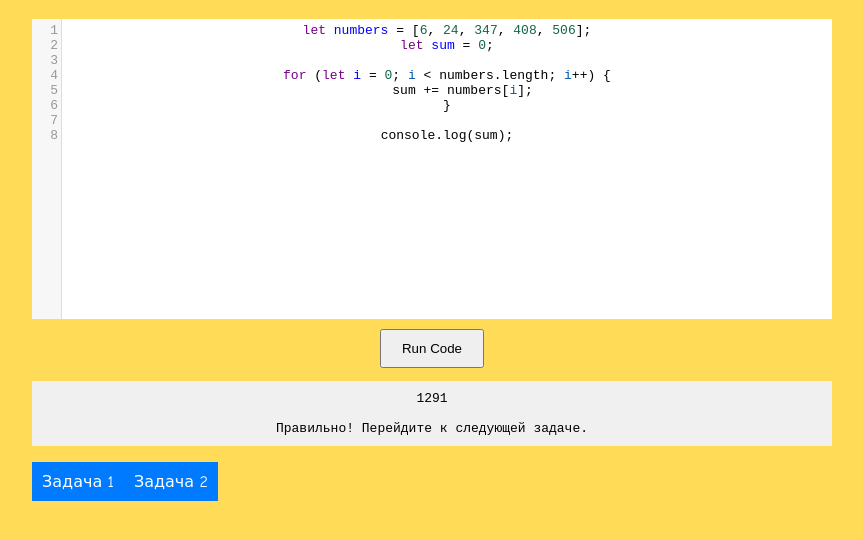
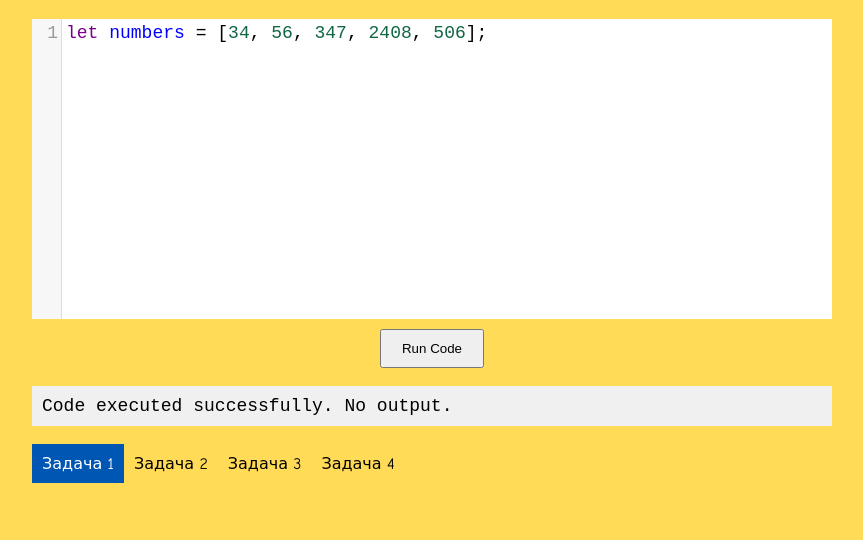
Before and after one commit to BigManJunior/game, a plain HTML site: page index.html in a window 1280 px wide. Both pictures are taken after a click on the button "Run Code". Shown: the part 140-680 px from the top of the page, without its empty margins (208-1071 px from the left). Drawn offline with nearby package versions, Linux system fonts and the light colour scheme.

Commit message:
version 1

```diff
--- a/index.html
+++ b/index.html
@@ -14,8 +14,10 @@
         <button onclick="runCode()">Run Code</button>
         <pre id="output"></pre>
         <ul class="tasks">
-            <li class="active" onclick="showTask(1)">Задача 1</li>
+            <li id="task1" onclick="showTask(1)">Задача 1</li>
             <li id="task2" onclick="showTask(2)">Задача 2</li>
+            <li id="task3" onclick="showTask(3)">Задача 3</li>
+            <li id="task4" onclick="showTask(4)">Задача 4</li>
         </ul>
     </div>
     <script src="https://cdnjs.cloudflare.com/ajax/libs/codemirror/5.61.1/codemirror.min.js"></script>
--- a/script.js
+++ b/script.js
@@ -1,21 +1,22 @@
 const tasks = [
     {
         title: 'Задача 1: Какая сумма всех чисел в массиве',
-        code: `let numbers = [6, 24, 347, 408, 506];
-let sum = 0;
-
-for (let i = 0; i < numbers.length; i++) {
-    sum += numbers[i];
-}
-
-console.log(sum);`,
-        answer: 1291
+        code: `let numbers = [34, 56, 347, 2408, 506];`
     },
     {
-        title: 'Задача 2: Первое число из массива',
-        code: `let numbers = [1, 2, 3, 4, 5, 6, 7, 8, 9, 10];
-console.log(numbers[0]);`,
-        answer: 1
+        title: 'Задача 2: Выведи все четные числа из массива',
+        code: `/* Используй (% 2 === 0) */
+let numbers = [1, 2, 3, 4, 5, 6, 7, 8, 9, 10];`
+    },
+    {
+        title: 'Задача 3: Выведи все элементы массива в обратном порядке',
+        code: `let items = ['первый', 'второй', 'третий', 'четвертый'];`
+    },
+    {
+        title: 'Задача 4: Добавь "!" к каждому слову в массиве',
+        code: `let exclamations = ['ура', 'да', 'классно', 'отлично'];
+
+console.log('Слова с восклицательными знаками:' + exclamations);`
     }
 ];
 
@@ -33,21 +34,16 @@ function showTask(taskIndex) {
     editor.setValue(task.code);
     currentTask = taskIndex - 1;
 
-    // Check if the task is completed from localStorage
-    for (let i = 0; i < tasks.length; i++) {
-        if (localStorage.getItem('task' + (i + 1) + 'Completed')) {
-            document.querySelectorAll('.tasks li')[i].classList.add('active');
+    document.querySelectorAll('.tasks li').forEach((li, index) => {
+        if (index === currentTask) {
+            li.classList.add('currentTask');
+        } else {
+            li.classList.remove('currentTask');
         }
-    }
+    });
 }
 
-// Show the first task by default and check progress
 showTask(1);
-
-// If the first task is completed, add the 'active' class to the second task
-if (localStorage.getItem('task1Completed')) {
-    document.getElementById('task2').classList.add('active');
-}
 
 function runCode() {
     var code = editor.getValue();
@@ -55,55 +51,16 @@ function runCode() {
     outputElement.textContent = ''; // Clear previous output
 
     try {
-        // Override console.log to capture logs
         var originalConsoleLog = console.log;
         var logOutput = '';
         console.log = function (message) {
             logOutput += message + '\n';
         };
-
-        // Execute the user code
         new Function(code)();
-
-        // Restore console.log and display captured logs
         console.log = originalConsoleLog;
         outputElement.textContent = logOutput || 'Code executed successfully. No output.';
 
-        // Check answer if current task has an answer
-        if (tasks[currentTask].answer !== undefined) {
-            let userResult;
-            if (Array.isArray(tasks[currentTask].answer)) {
-                userResult = JSON.parse(logOutput.trim());
-            } else {
-                userResult = parseInt(logOutput.trim());
-            }
-
-            if (JSON.stringify(userResult) === JSON.stringify(tasks[currentTask].answer)) {
-                outputElement.textContent = logOutput + '\nПравильно! Перейдите к следующей задаче.';
-                document.querySelectorAll('.tasks li')[currentTask + 1].classList.add('active');
-                // Save progress to localStorage
-                localStorage.setItem('task' + (currentTask + 1) + 'Completed', true);
-            } else {
-                outputElement.textContent = logOutput + '\nНеправильно. Попробуйте еще раз.';
-            }
-        }
-
     } catch (e) {
-        outputElement.textContent = logOutput + '\nError: ' + e.message;
+        outputElement.textContent = 'Error: ' + e.message;
     }
 }
-
-// Show the first task by default and check progress
-function checkProgress() {
-    for (let i = 0; i < tasks.length; i++) {
-        if (localStorage.getItem('task' + (i + 1) + 'Completed')) {
-            console.log('Task ' + (i + 1) + ' is completed.');
-        } else {
-            console.log('Task ' + (i + 1) + ' is not completed.');
-        }
-    }
-}
-
-// Show the first task by default and check progress
-showTask(1);
-checkProgress();
--- a/styles.css
+++ b/styles.css
@@ -89,15 +89,23 @@ body {
     margin-top: 20px;
 }
 
+.CodeMirror-lines, #output {
+    text-align: left;
+    font-size: 18px;
+}
+
 /* Стили для мобильных устройств */
 @media only screen and (max-width: 600px) {
-
+    .CodeMirror-lines, #output {
+        text-align: left;
+        font-size: 14px;
+    }
 }
 
 #taskContainer {
     max-width: 800px;
     margin: 0 auto;
-    padding: 20px;
+    padding: 20px 0;
 }
 
 #code {
@@ -126,6 +134,11 @@ ul.tasks li {
     cursor: pointer;
 }
 
+ul.tasks li.currentTask {
+    background-color: #0056b3;
+    color: #fff;
+}
+
 ul.tasks li.active {
     background: #007BFF;
     color: #fff;
```
Also changed, not shown: info.txt (added).
